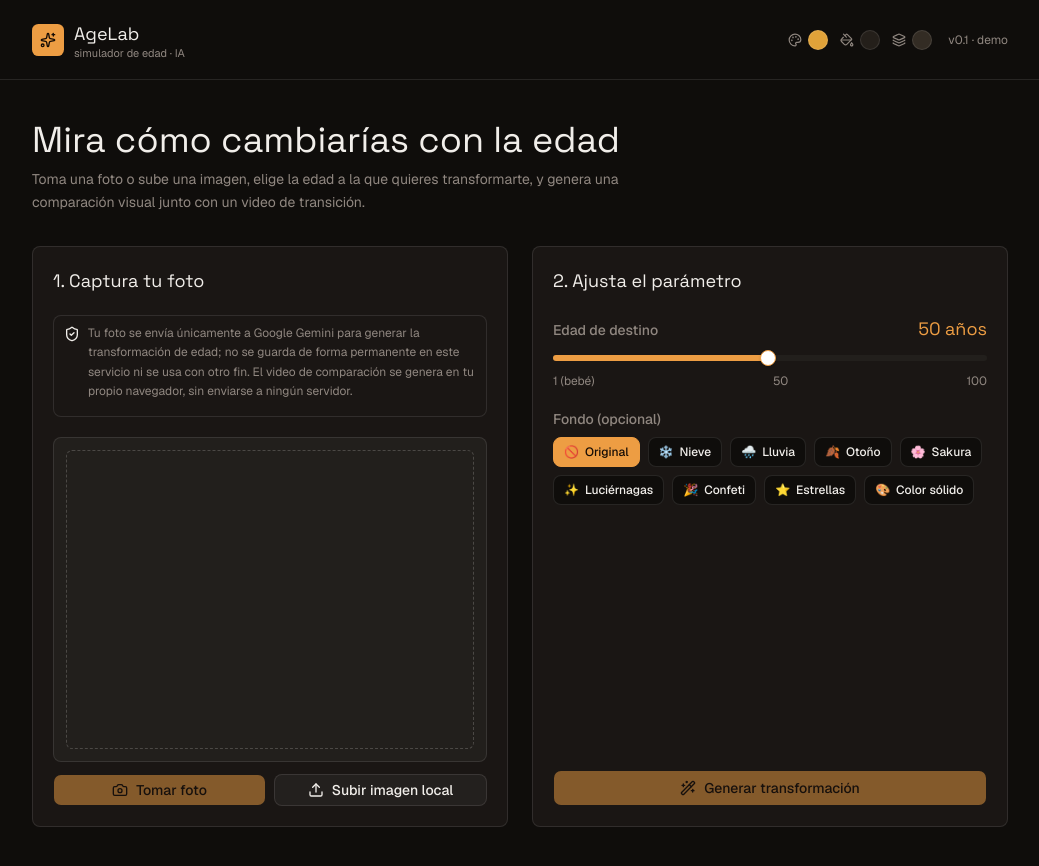
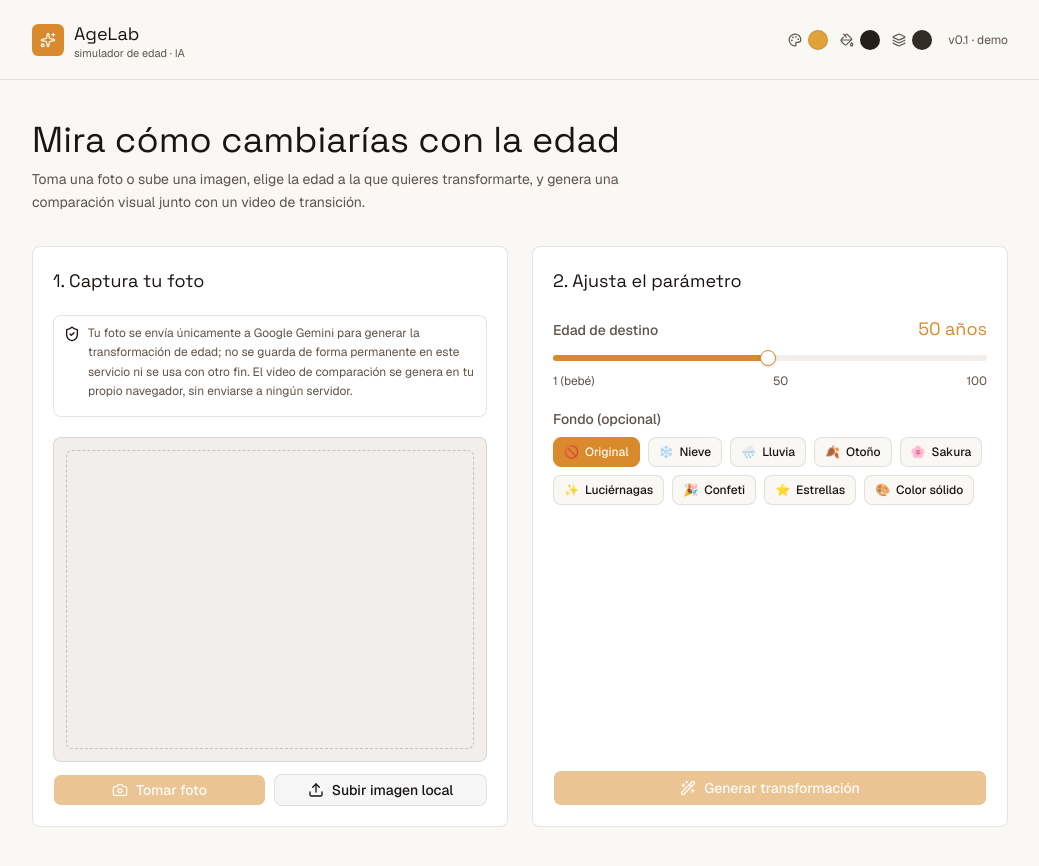
Before and after one commit to carlosantonioserrano/age-transformation, a Next.js app: page / in a window 1280 px wide. Shown: the whole page, without its empty margins (120-1159 px from the left). Built offline with nearby package versions, Linux system fonts and the light colour scheme; no server answers.

Commit message:
Ajuste de colores

```diff
--- a/app/globals.css
+++ b/app/globals.css
@@ -50,39 +50,39 @@
 
 :root,
 .dark {
-  color-scheme: dark;
-  --background: oklch(0.16 0.006 60);
-  --foreground: oklch(0.95 0.006 75);
-  --card: oklch(0.205 0.007 60);
-  --card-foreground: oklch(0.95 0.006 75);
-  --popover: oklch(0.205 0.007 60);
-  --popover-foreground: oklch(0.95 0.006 75);
-  --primary: oklch(0.76 0.14 66);
-  --primary-foreground: oklch(0.16 0.02 60);
-  --secondary: oklch(0.27 0.008 60);
-  --secondary-foreground: oklch(0.95 0.006 75);
-  --muted: oklch(0.24 0.007 60);
-  --muted-foreground: oklch(0.63 0.015 65);
+  color-scheme: light;
+  --background: oklch(0.98 0.004 75);
+  --foreground: oklch(0.2 0.01 60);
+  --card: oklch(1 0 0);
+  --card-foreground: oklch(0.2 0.01 60);
+  --popover: oklch(1 0 0);
+  --popover-foreground: oklch(0.2 0.01 60);
+  --primary: oklch(0.7 0.14 66);
+  --primary-foreground: oklch(0.98 0.01 75);
+  --secondary: oklch(0.94 0.006 60);
+  --secondary-foreground: oklch(0.2 0.01 60);
+  --muted: oklch(0.95 0.005 60);
+  --muted-foreground: oklch(0.45 0.02 60);
   --accent: oklch(0.68 0.1 195);
   --accent-foreground: oklch(0.14 0.02 195);
-  --destructive: oklch(0.65 0.2 25);
-  --border: oklch(1 0 0 / 10%);
-  --input: oklch(1 0 0 / 14%);
-  --ring: oklch(0.76 0.14 66 / 0.5);
-  --chart-1: oklch(0.76 0.14 66);
+  --destructive: oklch(0.6 0.22 25);
+  --border: oklch(0 0 0 / 10%);
+  --input: oklch(0 0 0 / 12%);
+  --ring: oklch(0.6 0.14 66 / 0.5);
+  --chart-1: oklch(0.7 0.14 66);
   --chart-2: oklch(0.68 0.1 195);
   --chart-3: oklch(0.556 0 0);
   --chart-4: oklch(0.439 0 0);
   --chart-5: oklch(0.269 0 0);
   --radius: 0.5rem;
-  --sidebar: oklch(0.19 0.007 60);
-  --sidebar-foreground: oklch(0.95 0.006 75);
-  --sidebar-primary: oklch(0.76 0.14 66);
-  --sidebar-primary-foreground: oklch(0.16 0.02 60);
-  --sidebar-accent: oklch(0.27 0.008 60);
-  --sidebar-accent-foreground: oklch(0.95 0.006 75);
-  --sidebar-border: oklch(1 0 0 / 10%);
-  --sidebar-ring: oklch(0.76 0.14 66 / 0.5);
+  --sidebar: oklch(0.95 0.005 60);
+  --sidebar-foreground: oklch(0.2 0.01 60);
+  --sidebar-primary: oklch(0.7 0.14 66);
+  --sidebar-primary-foreground: oklch(0.98 0.01 75);
+  --sidebar-accent: oklch(0.92 0.006 60);
+  --sidebar-accent-foreground: oklch(0.2 0.01 60);
+  --sidebar-border: oklch(0 0 0 / 10%);
+  --sidebar-ring: oklch(0.6 0.14 66 / 0.5);
 }
 
 /* Tema "Violeta": mismo layout, acento morado/azulado en vez de ámbar. */
```
